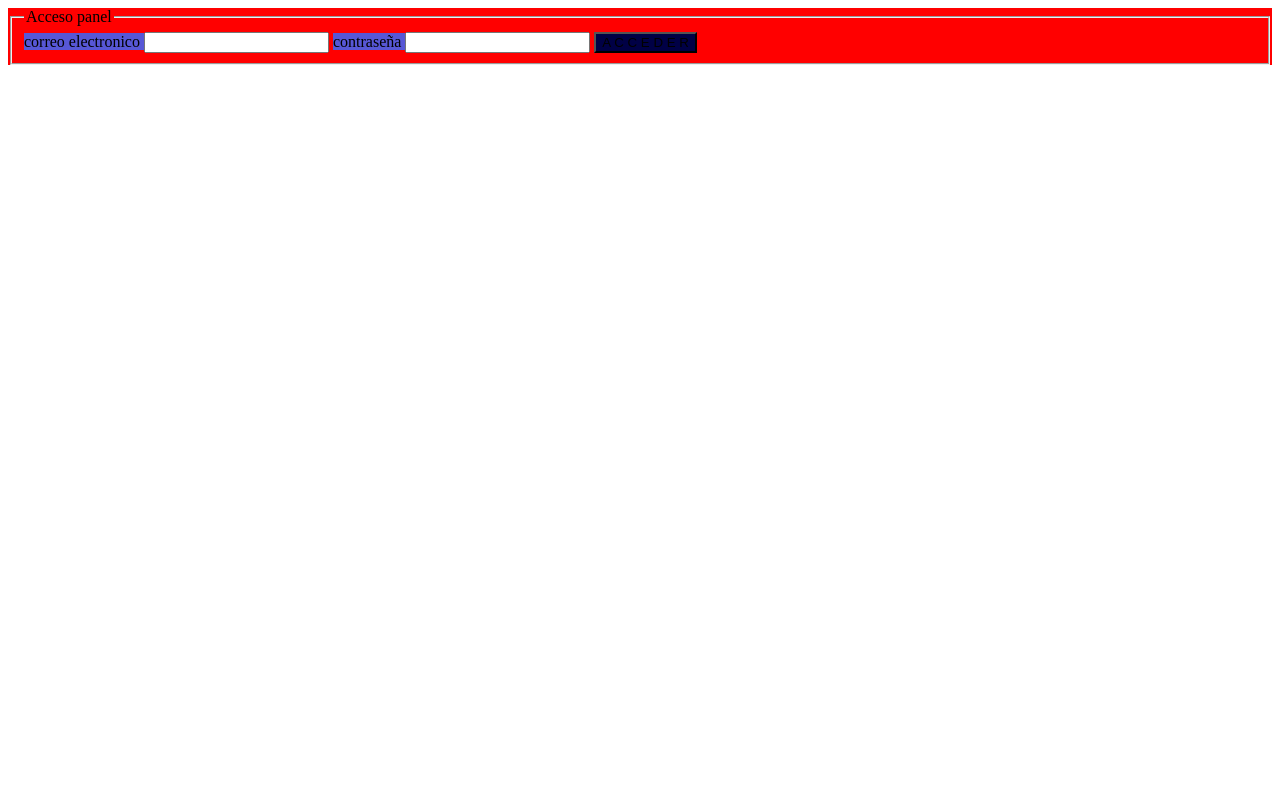
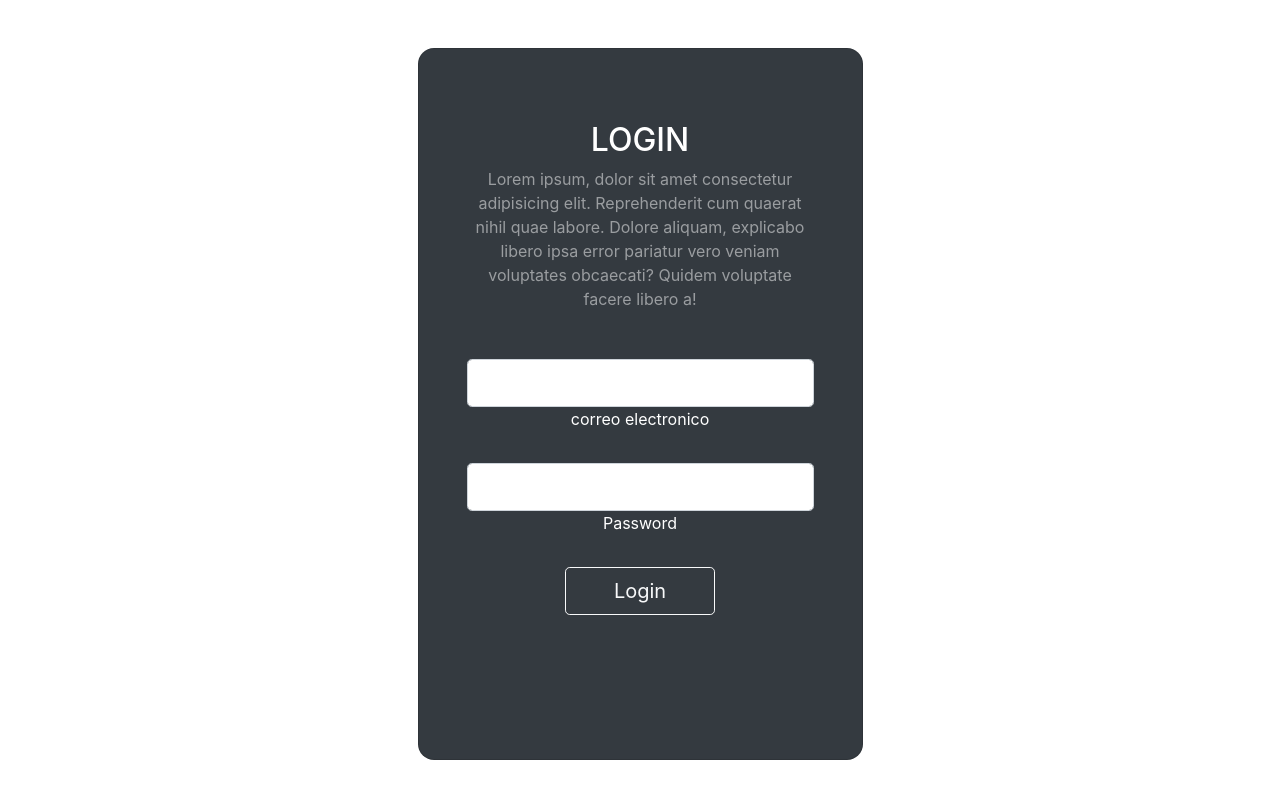
Before and after one commit to Racheth/ProgramacionAvanzada, a PHP site: page / in a window 1280 px wide. Run offline with PHP 8.4, Linux system fonts and the light colour scheme.

Commit message:
login bootstrap

```diff
--- a/public/index.php
+++ b/public/index.php
@@ -4,35 +4,49 @@
     <meta charset="UTF-8">
     <meta http-equiv="X-UA-Compatible" content="IE=edge">
     <meta name="viewport" content="width=device-width, initial-scale=1.0">
-    <link rel="stylesheet"  href="css/main.css">
+    <link  href="css/style.css">
+
+    <link rel="stylesheet" href="https://cdn.jsdelivr.net/npm/bootstrap@4.3.1/dist/css/bootstrap.min.css" integrity="sha384-ggOyR0iXCbMQv3Xipma34MD+dH/1fQ784/j6cY/iJTQUOhcWr7x9JvoRxT2MZw1T" crossorigin="anonymous">
+
     <title>Panel</title>
 </head>
 <body>
-    <div class="container">
-        <form>
 
-        <fieldset>
-        <legend>
-        Acceso panel
+        <section class="vh-100 gradient-custom">
+  <div class="container py-5 h-100">
+    <div class="row d-flex justify-content-center align-items-center h-100">
+      <div class="col-12 col-md-8 col-lg-6 col-xl-5">
+        <div class="card bg-dark text-white" style="border-radius: 1rem;">
+          <div class="card-body p-5 text-center">
 
-        </legend>
+            <div class="mb-md-5 mt-md-4 pb-5">
+
+              <h2 class="fw-bold mb-2 text-uppercase">Login</h2>
+              <p class="text-white-50 mb-5">Lorem ipsum, dolor sit amet consectetur adipisicing elit. Reprehenderit cum quaerat nihil quae labore. Dolore aliquam, explicabo libero ipsa error pariatur vero veniam voluptates obcaecati? Quidem voluptate facere libero a!</p>
+
+              <div class="form-outline form-white mb-4">
+                <input type="email" id="typeEmailX" class="form-control form-control-lg" />
+                <label class="form-label" for="typeEmailX">correo electronico</label>
+              </div>
+
+              <div class="form-outline form-white mb-4">
+                <input type="password" id="typePasswordX" class="form-control form-control-lg" />
+                <label class="form-label" for="typePasswordX">Password</label>
+              </div>
+
+              <button class="btn btn-outline-light btn-lg px-5" type="submit">Login</button>
 
 
-    <label>
-    correo electronico
-    </label>
-    <input type="email" name="">
-    <label>
-    contraseña
-    </label>
-    <input type="password" name="">
 
-    <button type="submit">
-    A C C E D E R
-        </button>
-</fieldset>
+            </div>
 
-        </form>
+          </div>
+        </div>
+      </div>
     </div>
+  </div>
+</section>
+
+
 </body>
 </html>
```
Also changed, not shown: public/css/main.css (line endings or trailing spaces).
